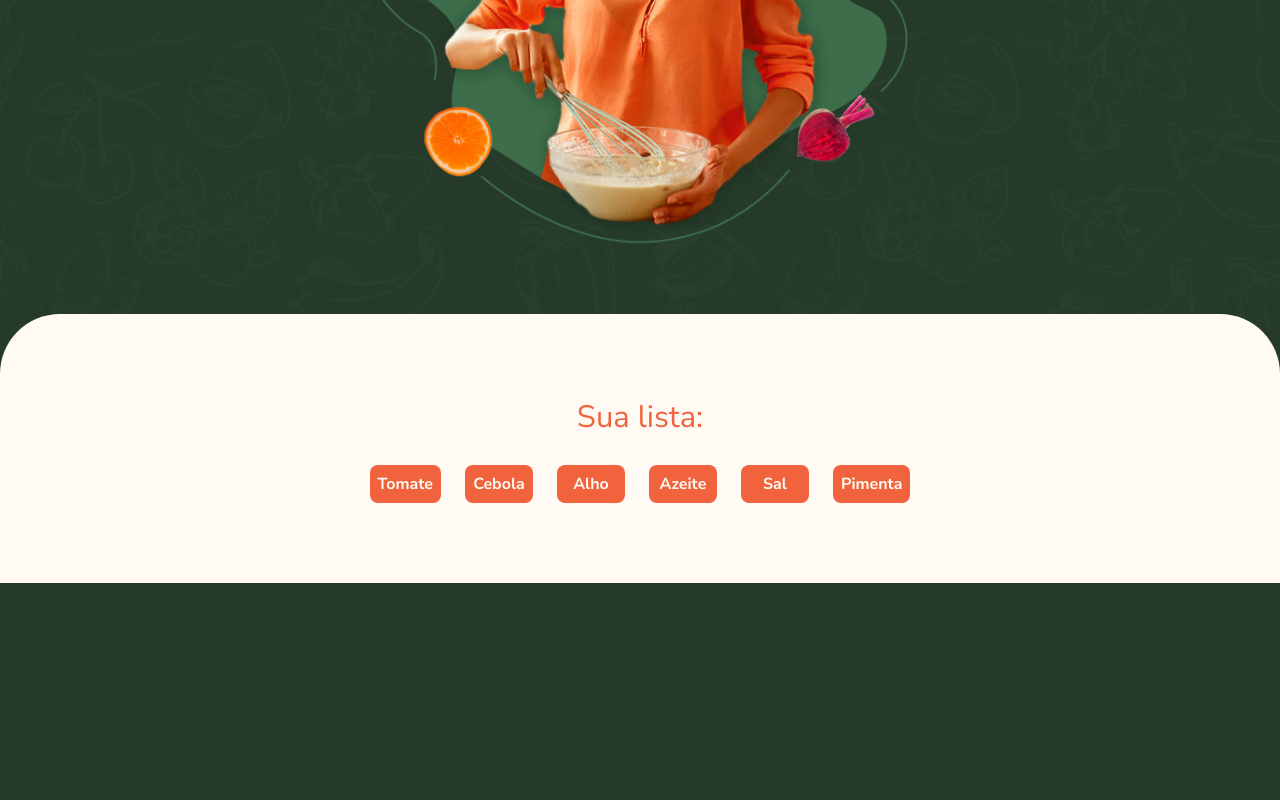
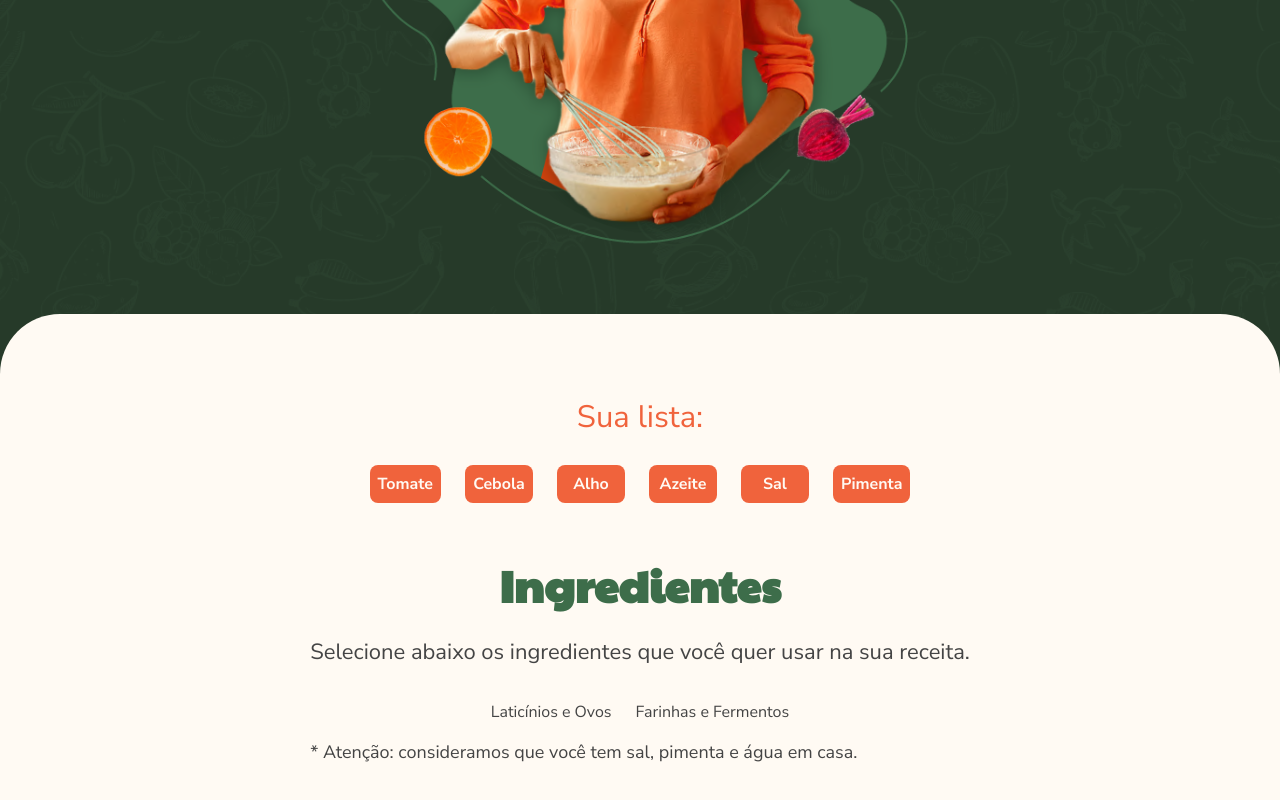
Before and after one commit to nestorhugo/cookin-up, a Vue app: page / in a window 1280 px wide. Shown: the part 717-1517 px from the top of the page. Before the commit the page ends 1300 px from the top, so only its background shows below. Built offline with nearby package versions, Linux system fonts and the light colour scheme.

Commit message:
importando dados

```diff
--- a/src/components/ConteudoPrincipal.vue
+++ b/src/components/ConteudoPrincipal.vue
@@ -1,10 +1,13 @@
 <script lang="ts">
+import SelecionarIngredientes from "./SelecionarIngredientes.vue";
+
 export default {
   data() {
     return {
       ingredientes: ["Tomate", "Cebola", "Alho", "Azeite", "Sal", "Pimenta"],
     };
   },
+  components: { SelecionarIngredientes },
 };
 </script>
 
@@ -30,6 +33,8 @@
         Sua lista está vazia, selecione ingredientes para começar a cozinhar!
       </p>
     </section>
+
+    <SelecionarIngredientes />
   </main>
 </template>
 
--- /dev/null
+++ b/src/components/SelecionarIngredientes.vue
@@ -0,0 +1,66 @@
+<script lang="ts">
+import { obterCategorias } from "@/http/index";
+export default {
+  data() {
+    return {
+      categorias: obterCategorias(),
+    };
+  },
+};
+</script>
+
+<template>
+  <section class="selecionar-ingredientes">
+    <h1 class="cabecalho titulo-ingredientes">Ingredientes</h1>
+    <p class="paragrafo-lg instrucoes">
+      Selecione abaixo os ingredientes que você quer usar na sua receita.
+    </p>
+
+    <ul class="categorias">
+      <li v-for="categoria in categorias" :key="categoria.nome">
+        {{ categoria.nome }}
+      </li>
+    </ul>
+
+    <p class="paragrafo dica">
+      * Atenção: consideramos que você tem sal, pimenta e água em casa.
+    </p>
+  </section>
+</template>
+
+<style scoped>
+.selecionar-ingredientes {
+  display: flex;
+  flex-direction: column;
+  align-items: center;
+}
+
+.titulo-ingredientes {
+  color: var(--verde-medio, #3d6d4a);
+  display: block;
+  margin-bottom: 1.5rem;
+}
+
+.instrucoes {
+  margin-bottom: 2rem;
+}
+
+.categorias {
+  margin-bottom: 1rem;
+  display: flex;
+  justify-content: center;
+  gap: 1.5rem;
+  flex-wrap: wrap;
+}
+
+.dica {
+  align-self: flex-start;
+  margin-bottom: 3.5rem;
+}
+
+@media only screen and (max-width: 767px) {
+  .dica {
+    margin-bottom: 2.5rem;
+  }
+}
+</style>
--- /dev/null
+++ b/src/http/index.ts
@@ -0,0 +1,32 @@
+export function obterCategorias() {
+  return [
+    {
+      nome: "Laticínios e Ovos",
+      ingredientes: [
+        "Ovos",
+        "Queijo",
+        "Leite",
+        "Manteiga",
+        "Creme de Leite",
+        "Iogurte",
+        "Leite Condensado",
+        "Sorvete",
+      ],
+      rotulo: "laticinios_e_ovos",
+    },
+    {
+      nome: "Farinhas e Fermentos",
+      ingredientes: [
+        "Farinha de trigo",
+        "Polvilho",
+        "Farinha de rosca",
+        "Canjica",
+        "Farinha de mandioca",
+        "Fubá",
+        "Linhaça",
+        "Fermento químico",
+      ],
+      rotulo: "farinhas_e_fermentos",
+    },
+  ];
+}
```
Also changed, not shown: tsconfig.app.json (+7 -1 lines).
